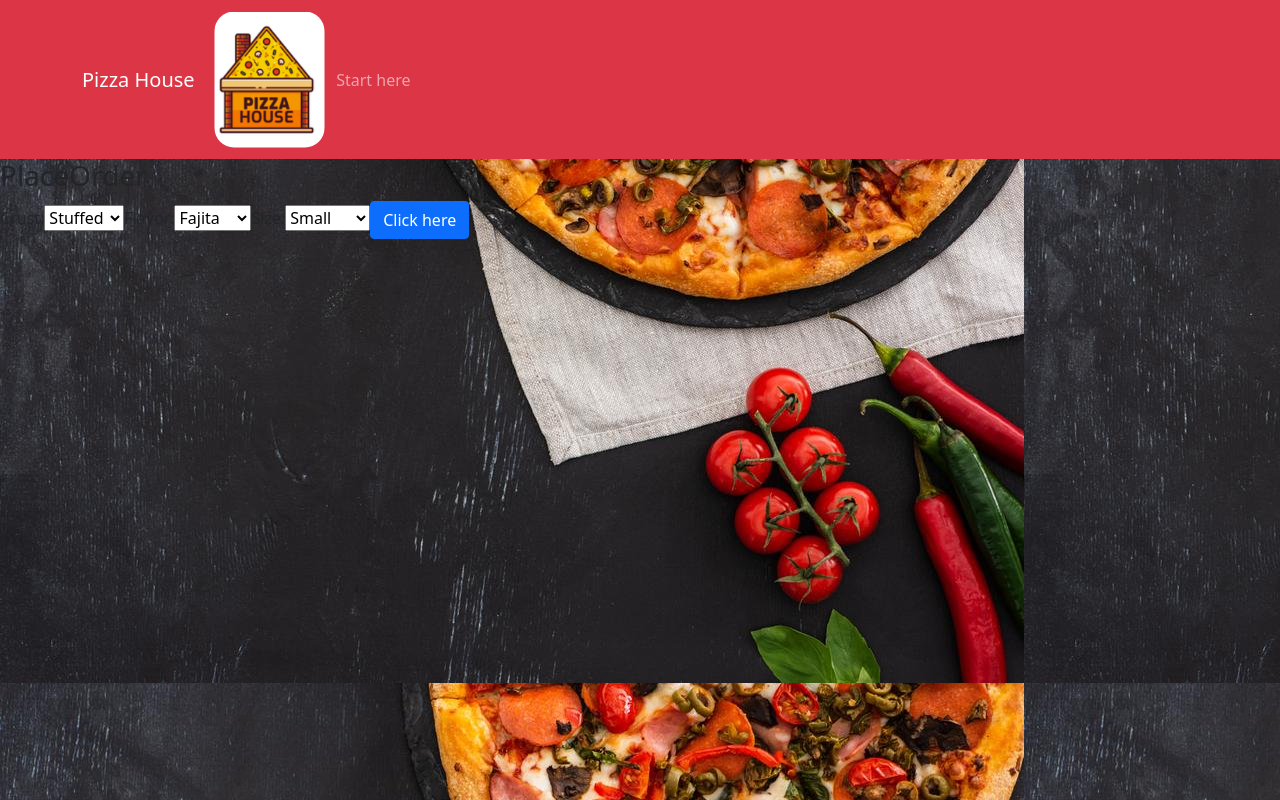
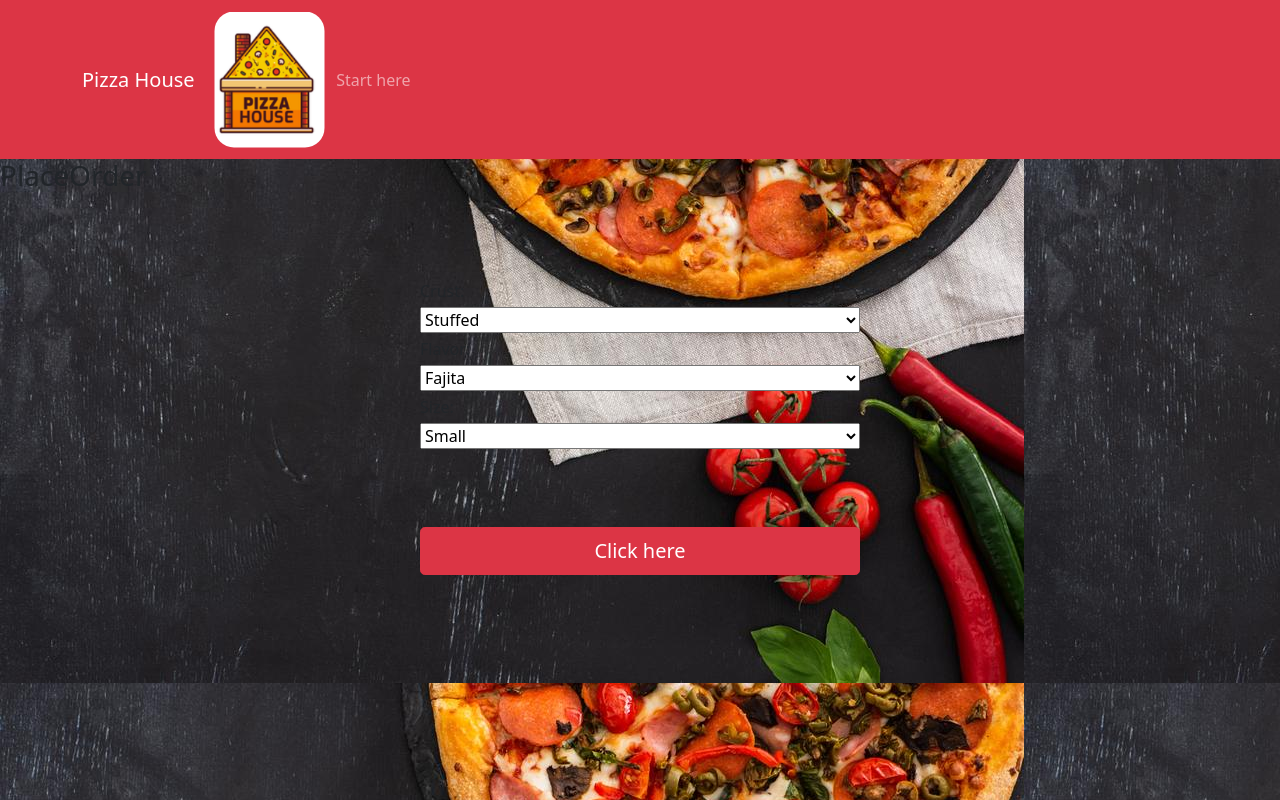
Before and after one commit to naima-shk/pizza-ordering-app, a React (Create React App) app: page /PlaceOrder in a window 1280 px wide. Built offline with nearby package versions, Linux system fonts and the light colour scheme.

Commit message:
'implement-pizza-app-using-react'

```diff
--- a/src/component/CancelOrder.js
+++ b/src/component/CancelOrder.js
@@ -27,7 +27,7 @@ function CancelOrder() {
 
     fetch(`https://order-pizza-api.herokuapp.com/api/orders/${Order_ID}`, requestOptions)
     .then(response => {
-        if (response.status == 200) {
+        if (response.status === 200) {
             alert('Cancelled successfully')
         }
         window.location.reload();
--- a/src/component/PlaceOrder.js
+++ b/src/component/PlaceOrder.js
@@ -30,9 +30,9 @@ function PlaceOrder(props){
         "Flavor": flavor,
         "Crust": crust,
         "Size": size,
-        "Table_No": 9,
+        //"Table_No": 9,
       }
-      let token = "eyJ0eXAiOiJKV1QiLCJhbGciOiJIUzI1NiJ9.eyJpYXQiOjE2MzEwODgzNjksIm5iZiI6MTYzMTA4ODM2OSwianRpIjoiMWRiYjdlMjctMmZlZi00ZGEzLWI1NzEtNzM2NGJhOGQ2OWNjIiwiZXhwIjoxNjMxMDg5MjY5LCJpZGVudGl0eSI6InRlc3QiLCJmcmVzaCI6ZmFsc2UsInR5cGUiOiJhY2Nlc3MifQ.MC5RwhMTsU2yr1H-GPTQ5IVXqSzRnSmaIOYjLT1eJug";
+      let token = "eyJ0eXAiOiJKV1QiLCJhbGciOiJIUzI1NiJ9.eyJpYXQiOjE2MzExNzIzMTUsIm5iZiI6MTYzMTE3MjMxNSwianRpIjoiMzg4YzJkMGItMjgxNi00YmNkLWE0MWQtYzE0Mzc2ZTBlOWNmIiwiZXhwIjoxNjMxMTczMjE1LCJpZGVudGl0eSI6InRlc3QiLCJmcmVzaCI6ZmFsc2UsInR5cGUiOiJhY2Nlc3MifQ.77X_XlDzeM4Qs54Xsbh2Gk7x6aB5KPdelWn9yxHj_q4";
 
   const requestOptions = {
     method: 'POST',
@@ -56,27 +56,29 @@ fetch(`https://order-pizza-api.herokuapp.com/api/orders`, requestOptions)
   return(
     <>
     <h3>PlaceOrder</h3>
-
-    <label for="cars">Crust:</label>
+    <div className="d-grid gap-1">
+    <label for="pizza">Crust:</label>
       <select name="crust" onChange={onChangeCrust}>
-        <option value="STUFFED" selected>Stuffed</option>
+        <option value="STUFFED" >Stuffed</option>
         <option value="CRACKER">Cracker</option>
         <option value="THIN">Thin</option>
       </select>
       <label for="flavor">Flavor:</label>
       <select name="flavor" onChange={onChangeFlavor}>
-        <option value="FAJITA" selected>Fajita</option>
+        <option value="FAJITA" >Fajita</option>
         <option value="CHEESE">Cheese</option>
         <option value="VEGGIE">Veggie</option>
       </select>
       <label for="size">Size:</label>
       <select name="size" onChange={onChangeSize}>
-        <option value="S" selected>Small</option>
+        <option value="S" >Small</option>
         <option value="M">Medium</option>
         <option value="L">Large</option>
       </select>
-      <Button onClick={handleClick}>Click here</Button>
-
+      </div>
+      <div className="d-grid gap-1">
+      <Button  variant="danger" size="lg" onClick={handleClick}>Click here</Button>
+      </div>
 
     </>
   )
```
